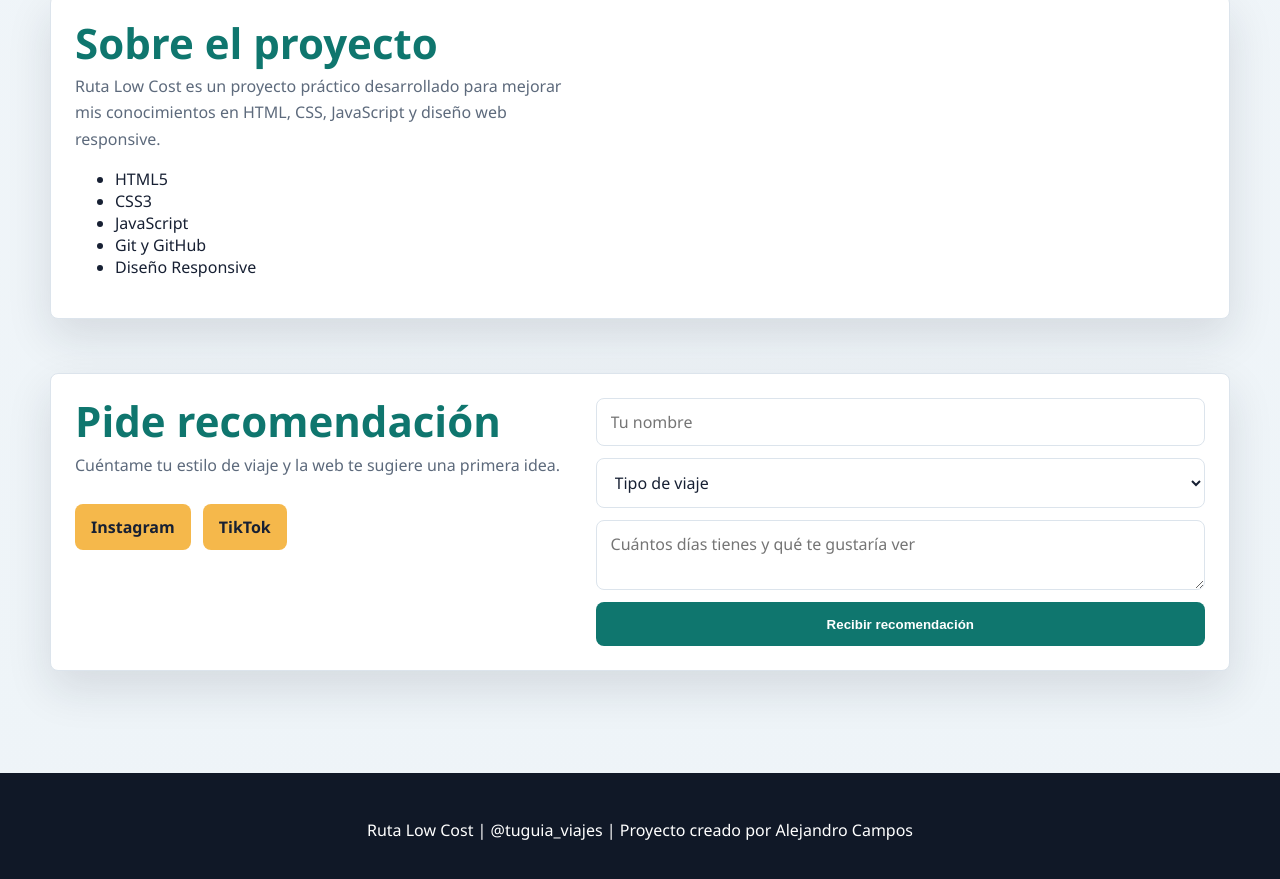
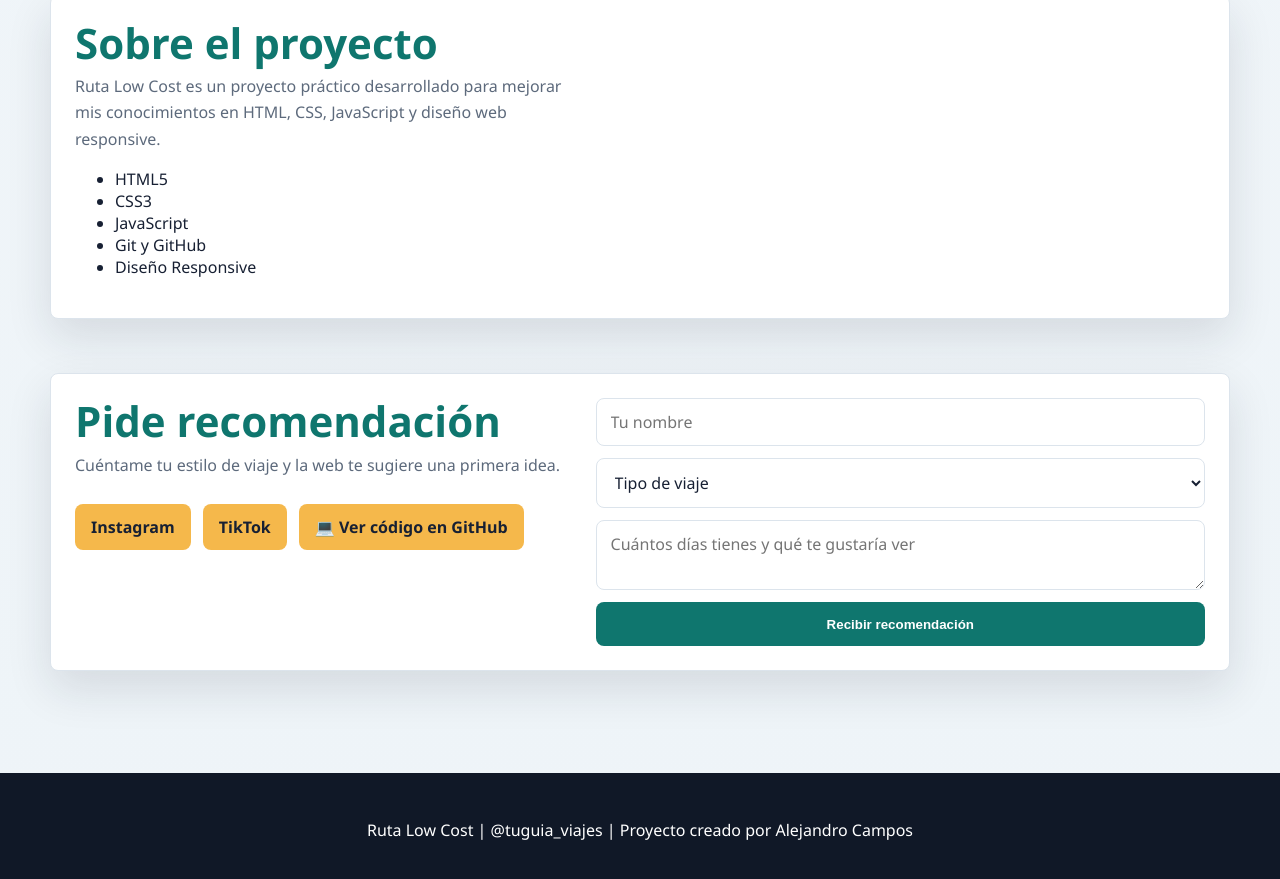
Before and after one commit to alejocam019-design/viajes-con-alejandro, a plain HTML site: page index.html in a window 1280 px wide. Shown: the part 4275-5154 px from the top of the page. Drawn offline with Linux system fonts and the light colour scheme.

Commit message:
agregar boton

```diff
--- a/index.html
+++ b/index.html
@@ -153,6 +153,9 @@
                 <div class="acciones">
                     <a class="boton boton-secundario" href="https://instagram.com/tuguia_viajes/" target="_blank" rel="noopener">Instagram</a>
                     <a class="boton boton-secundario" href="https://www.tiktok.com/@tuguia_viajes" target="_blank" rel="noopener">TikTok</a>
+                    <a class="boton boton-secundario" href="https://github.com/alejocam019-design/viajes-con-alejandro" target="_blank">
+    💻 Ver código en GitHub
+</a>
                 </div>
                 <p class="resultado" id="resultadoContacto"></p>
             </div>
```
